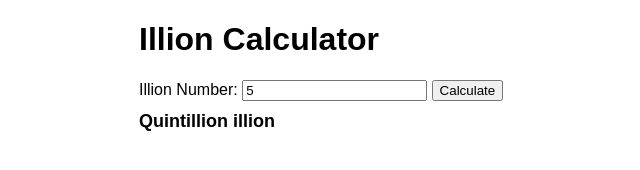
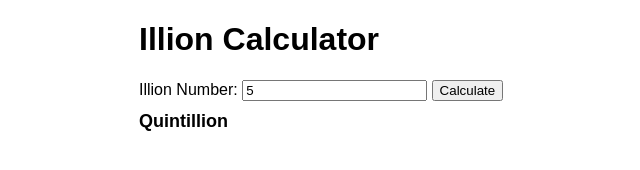
Before and after one commit to Ilikegoogology/Illion-Calculator, a plain HTML site: page index.html in a window 1280 px wide. Both pictures are taken after typing "5" into the empty fields and a click on the button "Calculate". Shown: the full height of the page, 201-841 px from the left. Drawn offline with Linux system fonts and the light colour scheme.

Commit message:
Fixed bug that appended word "illion" at the end

```diff
--- a/index.html
+++ b/index.html
@@ -67,7 +67,7 @@
                     break;
             }
 
-            document.getElementById('result').textContent = result + ' illion';
+            document.getElementById('result').textContent = result;
         }
     </script>
 </body>
```
